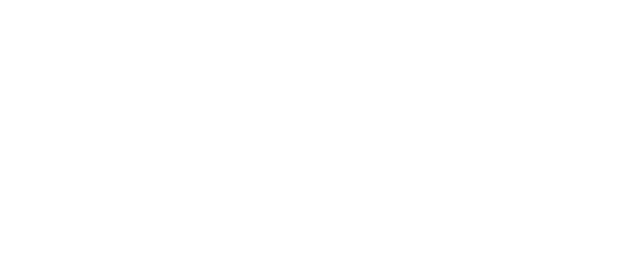
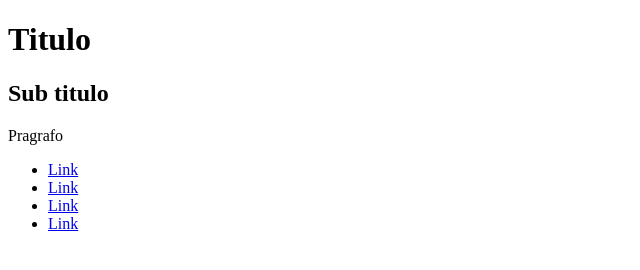
Before and after one commit to Richard9923/mais-um-dia-aprendendo-dom, a plain HTML site: page index.html in a window 1280 px wide. Shown: the whole page, without its empty margins (0-640 px from the left). Drawn offline with Linux system fonts and the light colour scheme.

Commit message:
criando um html simples pra testar o dom

```diff
--- a/index.html
+++ b/index.html
@@ -7,5 +7,14 @@
   </head>
   <body>
     <script src="app.js"></script>
+    <h1 id="titulo">Titulo</h1>
+    <h2>Sub titulo</h2>
+    <p class="paragrafo">Pragrafo</p>
+    <ul>
+      <li><a href="#">Link</a></li>
+      <li><a href="#">Link</a></li>
+      <li><a href="#">Link</a></li>
+      <li><a href="#">Link</a></li>
+    </ul>
   </body>
 </html>
```
